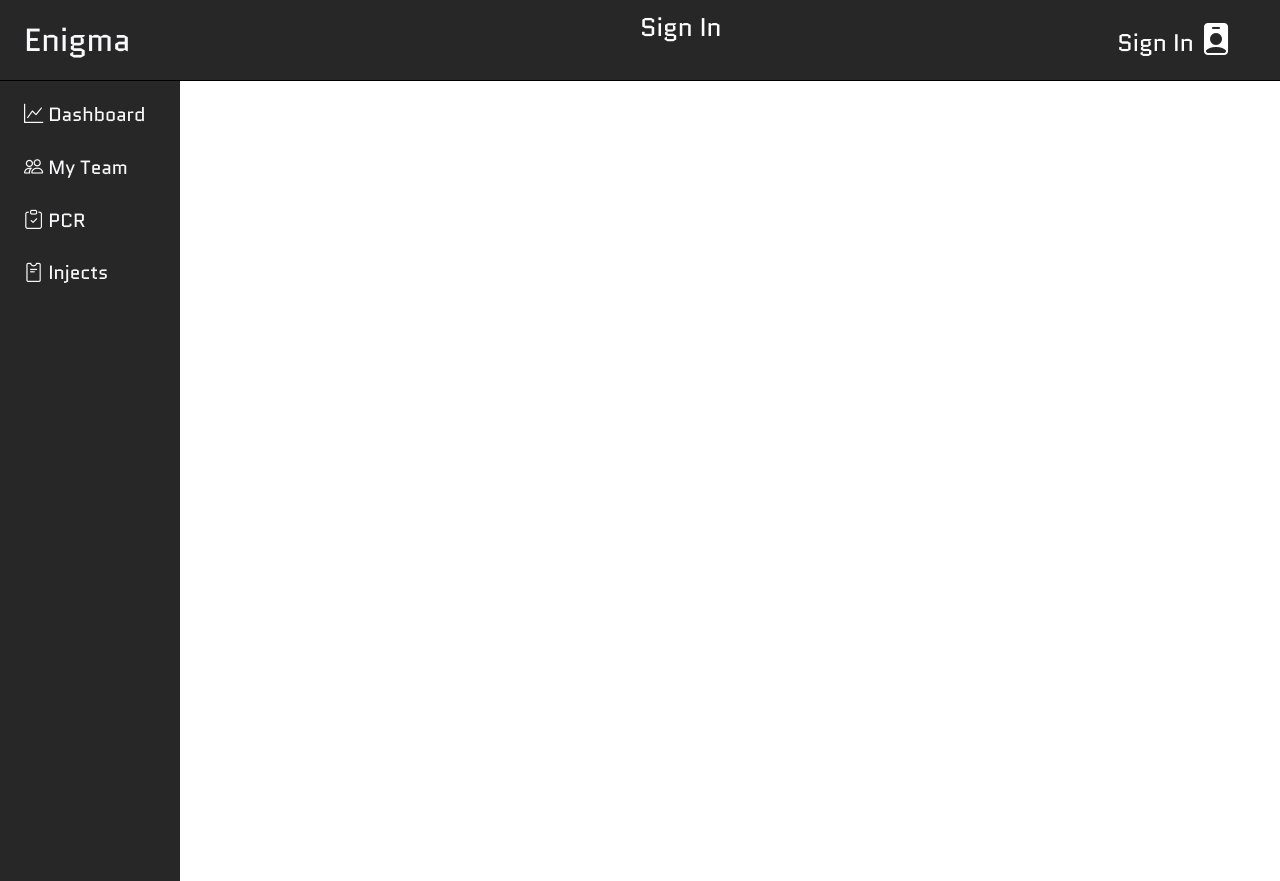
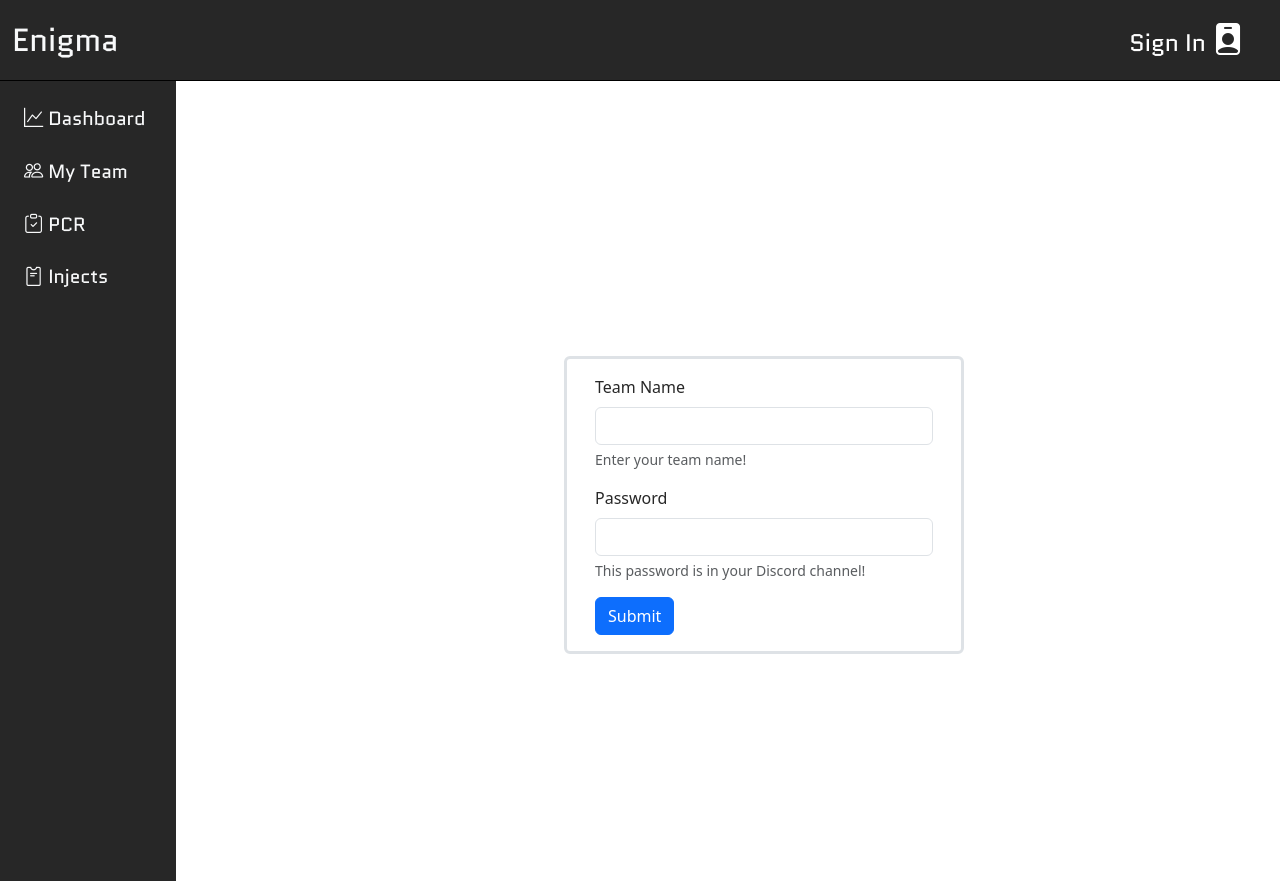
Before and after one commit to EntangledLabs/Enigma, a Django app: template parable/parable/templates/login.html in a window 1280 px wide. Run offline with Django 5.2, Linux system fonts and the light colour scheme; the template is opened without the code that fills it, so the values that code supplies are empty.

Commit message:
fixed typo in HEAD, experimented with forms
Signed-off-by: EntangledLabs <yiclemence@gmail.com>

```diff
--- a/parable/parable/templates/index.html
+++ b/parable/parable/templates/index.html
@@ -2,7 +2,7 @@
 <html lang="en">
     <head>
         <meta charset="utf-8">
-        <meta name="viewport" content="width=devivce-width, initial-scale=1">
+        <meta name="viewport" content="width=device-width, initial-scale=1">
         <title>Enigma Scoring Engine</title>
         <link href="https://cdn.jsdelivr.net/npm/bootstrap@5.3.3/dist/css/bootstrap.min.css" rel="stylesheet" integrity="sha384-QWTKZyjpPEjISv5WaRU9OFeRpok6YctnYmDr5pNlyT2bRjXh0JMhjY6hW+ALEwIH" crossorigin="anonymous">
         <link href="/css/parable.css" rel="stylesheet">
@@ -21,7 +21,6 @@
                     <a class="nav-link ps-4 align-middle" href="login.html" style="font-size: 1.5rem; font-family: Quantico; color: white">
                         Sign In
                         <i class="bi bi-person-badge-fill" style="font-size: 2rem; color: white">
-
                         </i>
                     </a>
                 </li>
--- a/parable/parable/templates/injects.html
+++ b/parable/parable/templates/injects.html
@@ -2,7 +2,7 @@
 <html lang="en">
     <head>
         <meta charset="utf-8">
-        <meta name="viewport" content="width=devivce-width, initial-scale=1">
+        <meta name="viewport" content="width=device-width, initial-scale=1">
         <title>Enigma Scoring Engine</title>
         <link href="https://cdn.jsdelivr.net/npm/bootstrap@5.3.3/dist/css/bootstrap.min.css" rel="stylesheet" integrity="sha384-QWTKZyjpPEjISv5WaRU9OFeRpok6YctnYmDr5pNlyT2bRjXh0JMhjY6hW+ALEwIH" crossorigin="anonymous">
         <link href="/css/parable.css" rel="stylesheet">
@@ -17,9 +17,6 @@
         <nav class="navbar sticky-top enigma-navbar border-bottom border-black">
             <a class="navbar-brand ps-4 text-light align-middle" href="index.html" style="font-size: 2rem; font-family: Quantico">Enigma</a>
             <ul class="navbar-nav me-5">
-                <li class="nav-item align-middle position-absolute start-50" style="font-size: 1.6rem; font-family: Quantico; color: white">
-                    Injects
-                </li>
                 <li class="nav-item">
                     <a class="nav-link ps-4 align-middle" href="login.html" style="font-size: 1.5rem; font-family: Quantico; color: white">
                         Sign In
--- a/parable/parable/templates/login.html
+++ b/parable/parable/templates/login.html
@@ -2,7 +2,7 @@
 <html lang="en">
     <head>
         <meta charset="utf-8">
-        <meta name="viewport" content="width=devivce-width, initial-scale=1">
+        <meta name="viewport" content="width=device-width, initial-scale=1">
         <title>Enigma Scoring Engine</title>
         <link href="https://cdn.jsdelivr.net/npm/bootstrap@5.3.3/dist/css/bootstrap.min.css" rel="stylesheet" integrity="sha384-QWTKZyjpPEjISv5WaRU9OFeRpok6YctnYmDr5pNlyT2bRjXh0JMhjY6hW+ALEwIH" crossorigin="anonymous">
         <link href="/css/parable.css" rel="stylesheet">
@@ -14,12 +14,10 @@
     <!-- Main body-->
     <body>
         <!-- Navbar at the top-->
+        <div class="row">
             <nav class="navbar sticky-top enigma-navbar border-bottom border-black">
                 <a class="navbar-brand ps-4 text-light align-middle" href="index.html" style="font-size: 2rem; font-family: Quantico">Enigma</a>
                 <ul class="navbar-nav me-5">
-                <li class="nav-item align-middle position-absolute start-50" style="font-size: 1.6rem; font-family: Quantico; color: white">
-                    Sign In
-                </li>
                     <li class="nav-item">
                         <a class="nav-link ps-4 align-middle" href="login.html" style="font-size: 1.5rem; font-family: Quantico; color: white">
                             Sign In
@@ -28,9 +26,11 @@
                     </li>
                 </ul>
             </nav>
-        <div class="col text-light enigma-navbar vh-100" style="width: 180px; font-size: 1.2rem; font-family: Quantico">
-            <div class="container-fluid enigma-navbar" style="height: 20px"></div>
-            <div class="sidebar">
+        </div>
+        <div class="row">
+            <div style="width: 200px">
+                <div class="col text-light enigma-navbar vh-100" style="font-size: 1.2rem; font-family: Quantico">
+                    <div class="sidebar pt-4">
                         <ul class="sidebar-nav list-unstyled ms-4">
                             <li class="nav-item">
                                 <a class="nav-link active" href="dashboard.html">
@@ -55,12 +55,25 @@
                         </ul>
                     </div>
                 </div>
+            </div>
             <div class="col">
-            <main>
-
-            </main>
+                <div class="container mt-4 ms-4 border border-3 rounded-2 enigma-border position-relative top-50 start-50 translate-middle" style="width: 400px">
+                    <form class="p-3">
+                        <div class="mb-3">
+                            <label for="usernameInput" class="form-label">Team Name</label>
+                            <input type="text" class="form-control" id="usernameInput" aria-describedby="usernameHelp">
+                            <div id="usernameHelp" class="form-text">Enter your team name!</div>
                         </div>
-
+                        <div class="mb-3">
+                            <label for="passwordInput" class="form-label">Password</label>
+                            <input type="password" class="form-control" id="passwordInput" aria-describedby="passwordHelp">
+                            <div id="passwordHelp" class="form-text">This password is in your Discord channel!</div>
+                        </div>
+                        <button type="submit" class="btn btn-primary">Submit</button>
+                    </form>
+                </div>
+            </div>
+        </div>
     </body>
     <script src="https://cdn.jsdelivr.net/npm/bootstrap@5.3.3/dist/js/bootstrap.bundle.min.js" integrity="sha384-YvpcrYf0tY3lHB60NNkmXc5s9fDVZLESaAA55NDzOxhy9GkcIdslK1eN7N6jIeHz" crossorigin="anonymous"></script>
     </html>
--- a/parable/parable/templates/pcr.html
+++ b/parable/parable/templates/pcr.html
@@ -2,7 +2,7 @@
 <html lang="en">
     <head>
         <meta charset="utf-8">
-        <meta name="viewport" content="width=devivce-width, initial-scale=1">
+        <meta name="viewport" content="width=device-width, initial-scale=1">
         <title>Enigma Scoring Engine</title>
         <link href="https://cdn.jsdelivr.net/npm/bootstrap@5.3.3/dist/css/bootstrap.min.css" rel="stylesheet" integrity="sha384-QWTKZyjpPEjISv5WaRU9OFeRpok6YctnYmDr5pNlyT2bRjXh0JMhjY6hW+ALEwIH" crossorigin="anonymous">
         <link href="/css/parable.css" rel="stylesheet">
@@ -17,9 +17,6 @@
         <nav class="navbar sticky-top enigma-navbar border-bottom border-black">
             <a class="navbar-brand ps-4 text-light align-middle" href="index.html" style="font-size: 2rem; font-family: Quantico">Enigma</a>
             <ul class="navbar-nav me-5">
-                <li class="nav-item align-middle position-absolute start-50" style="font-size: 1.6rem; font-family: Quantico; color: white">
-                    PCR
-                </li>
                 <li class="nav-item">
                     <a class="nav-link ps-4 align-middle" href="login.html" style="font-size: 1.5rem; font-family: Quantico; color: white">
                         Sign In
--- a/parable/parable/templates/scss/parable.scss
+++ b/parable/parable/templates/scss/parable.scss
@@ -6,6 +6,10 @@
 
 .enigma-navbar {
     background-color: #272727;
+}
+
+.enigma-border {
+    color: #272727
 }
 
 $primary: enigma-red;
@@ -19,3 +23,9 @@ $primary: enigma-navbar;
 $theme-colors: map-merge($theme-colors, (
     "primary": $primary
 ));
+
+$primary: enigma-border;
+
+$theme-colors: map-merge($theme-colors, (
+    "primary": $primary
+));
--- a/parable/parable/templates/team.html
+++ b/parable/parable/templates/team.html
@@ -17,9 +17,6 @@
         <nav class="navbar sticky-top enigma-navbar border-bottom border-black">
             <a class="navbar-brand ps-4 text-light align-middle" href="index.html" style="font-size: 2rem; font-family: Quantico">Enigma</a>
             <ul class="navbar-nav me-5">
-                <li class="nav-item align-middle position-absolute start-50" style="font-size: 1.6rem; font-family: Quantico; color: white">
-                    My team
-                </li>
                 <li class="nav-item">
                     <a class="nav-link ps-4 align-middle" href="login.html" style="font-size: 1.5rem; font-family: Quantico; color: white">
                         Sign In
```
Also changed, not shown: parable/parable/templates/css/parable.css. Lines whose indentation alone changed are shown as unchanged.
